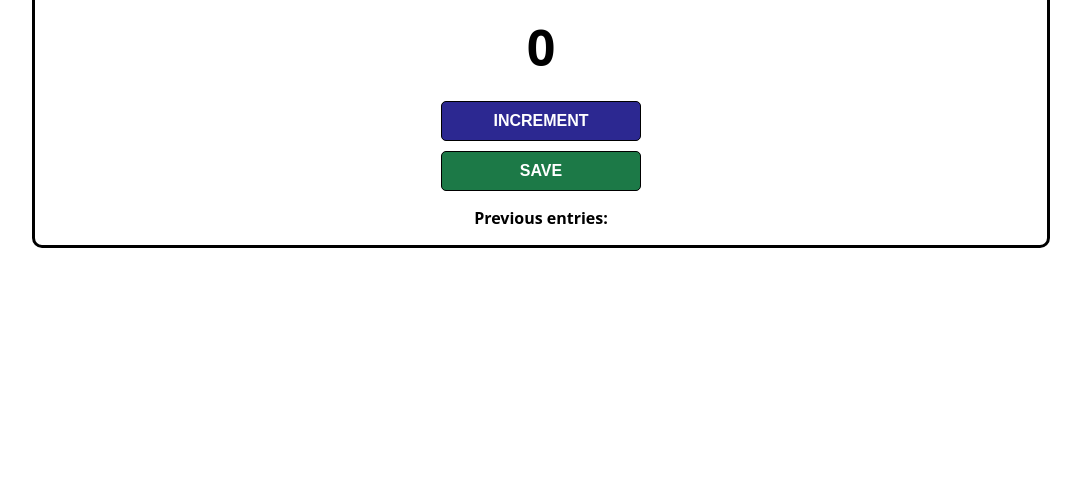
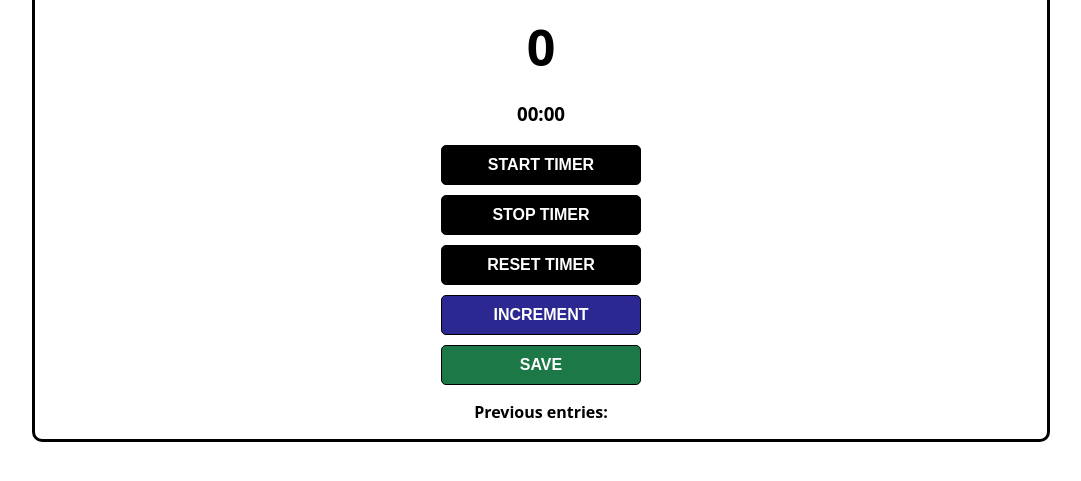
Before and after one commit to sergiodealencar/reps-counter, a plain HTML site: page index.html in a window 1280 px wide. Shown: the part 105-586 px from the top of the page, without its empty margins (99-1180 px from the left). Drawn offline with Linux system fonts and the light colour scheme.

Commit message:
Update index.html

```diff
--- a/index.html
+++ b/index.html
@@ -7,6 +7,10 @@
             <h1>Reps Counter</h1>
             <p>(Created by Sérgio de Alencar)</p>
             <h2 id="count-el">0</h2>
+            <h3 id="timer">00:00</h3>
+            <button id="startTimer-btn" onclick="startTimer()">START TIMER</button>
+            <button id="stopTimer-btn" onclick="stopTimer()">STOP TIMER</button>
+            <button id="resetTimer-btn" onclick="resetTimer()">RESET TIMER</button>
             <button id="increment-btn" onclick="increment()">INCREMENT</button>
             <button id="save-btn" onclick="save()">SAVE</button>
             <p id="save-el">Previous entries: </p>
```
